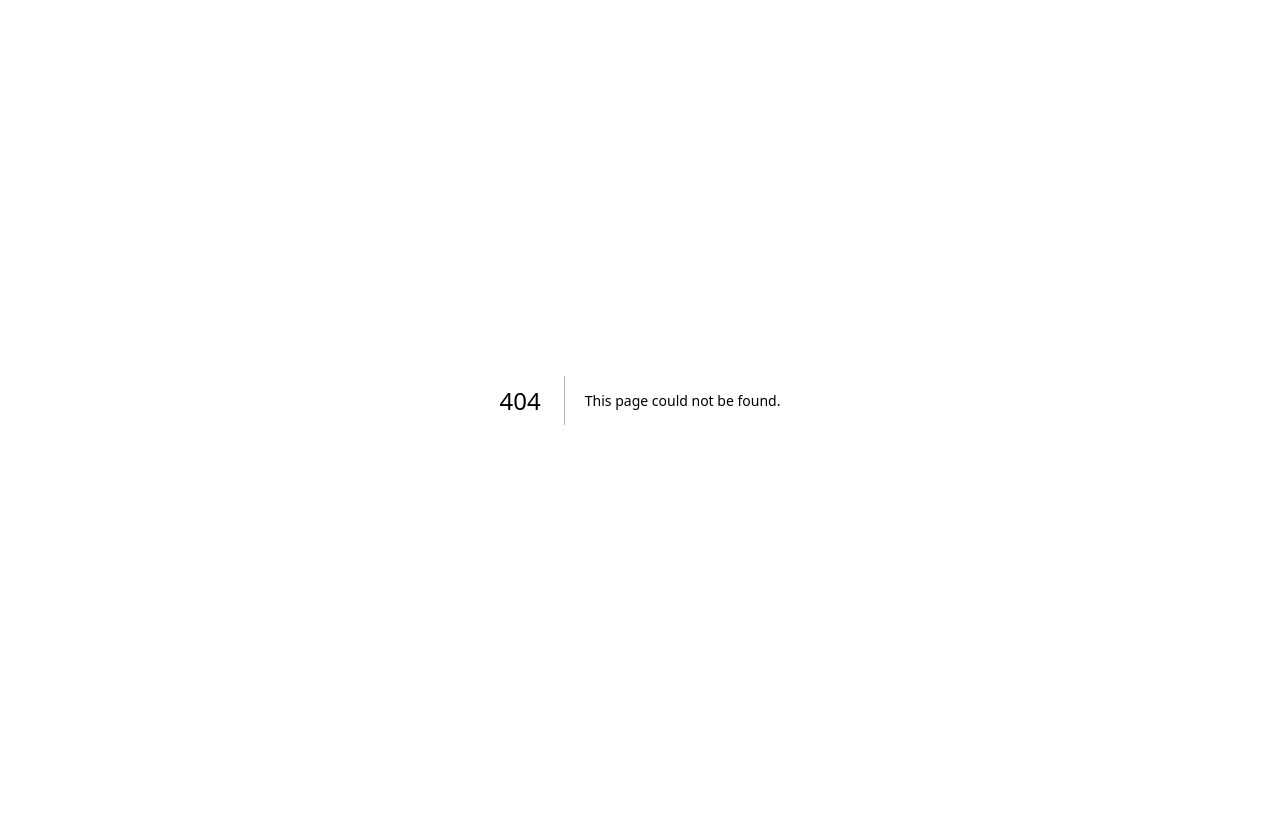
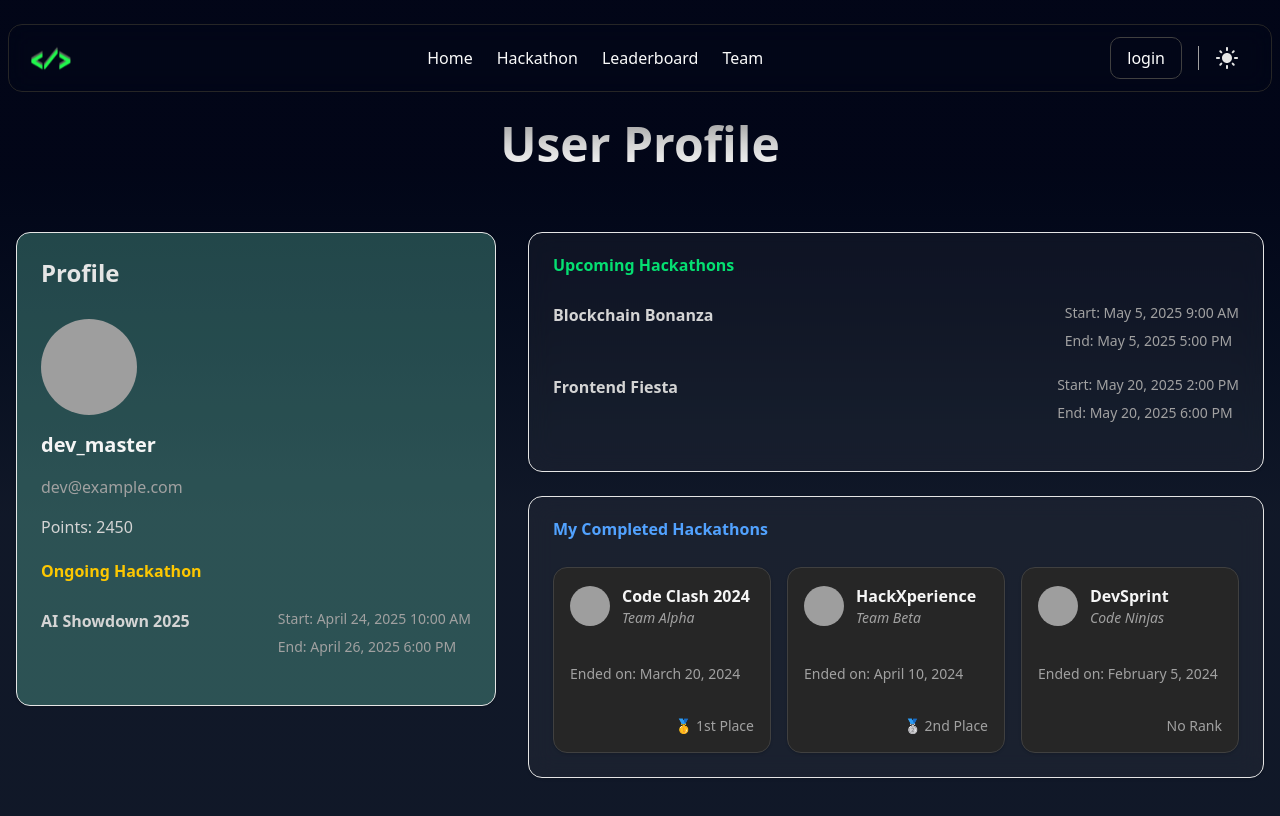
Before and after one commit to One-Project-One-Week/DevLeague-Frontend, a Next.js app in the folder devleague/: page /profile in a window 1280 px wide. Before the commit this address had no page. Shown: the top 816 px of the page. Built offline with nearby package versions, Linux system fonts and the light colour scheme; grey boxes are pictures that could not be loaded.

Commit message:
Add profile page

```diff
--- /dev/null
+++ b/devleague/app/(root)/profile/page.jsx
@@ -0,0 +1,245 @@
+"use client"
+
+import { motion } from "framer-motion"
+import { Avatar, AvatarFallback, AvatarImage } from "@/components/ui/avatar"
+import { Card, CardContent, CardHeader, CardTitle } from "@/components/ui/card"
+
+const profile = {
+  username: "dev_master",
+  email: "dev@example.com",
+  points: 2450,
+  image: "/profile.jpg", // change to real image path
+}
+
+const hackathons = {
+  ongoing: [
+    {
+      name: "AI Showdown 2025",
+      startDatetime: "April 24, 2025 10:00 AM",
+      endDatetime: "April 26, 2025 6:00 PM",
+    },
+  ],
+  upcoming: [
+    {
+      name: "Blockchain Bonanza",
+      startDatetime: "May 5, 2025 9:00 AM",
+      endDatetime: "May 5, 2025 5:00 PM",
+    },
+    {
+      name: "Frontend Fiesta",
+      startDatetime: "May 20, 2025 2:00 PM",
+      endDatetime: "May 20, 2025 6:00 PM",
+    },
+  ],
+  completed: [
+    {
+      name: "Code Clash 2024",
+      team: "Team Alpha",
+      rank: 1,
+      endDate: "March 20, 2024",
+      image: "/codeclash.jpg",
+    },
+    {
+      name: "HackXperience",
+      team: "Team Beta",
+      rank: 2,
+      endDate: "April 10, 2024",
+      image: "/hackxperience.jpg",
+    },
+    {
+      name: "DevSprint",
+      team: "Code Ninjas",
+      rank: null,
+      endDate: "February 5, 2024",
+      image: "/devsprint.jpg",
+    },
+  ],
+}
+
+const itemVariants = {
+  hidden: { opacity: 0, y: 30 },
+  visible: (i) => ({
+    opacity: 1,
+    y: 0,
+    transition: {
+      delay: i * 0.2,
+      duration: 0.5,
+      ease: "easeOut",
+    },
+  }),
+}
+
+export default function ProfilePage() {
+  return (
+    <section className="max-w-7xl mx-auto px-4 pt-30 pb-20">
+      <motion.div
+        initial={{ opacity: 0, y: -50 }}
+        animate={{ opacity: 1, y: 0 }}
+        transition={{ duration: 0.6 }}
+        className="text-center mb-16"
+      >
+        <h1 className="text-4xl lg:text-5xl font-bold bg-gradient-to-t from-neutral-100 via-neutral-300 to-neutral-400 bg-clip-text text-transparent">
+          User Profile
+        </h1>
+      </motion.div>
+
+      <div className="grid grid-cols-1 md:grid-cols-5 gap-8">
+        {/* Left Column */}
+        <motion.div
+          initial="hidden"
+          whileInView="visible"
+          variants={{ visible: { transition: { staggerChildren: 0.2 } } }}
+          className="md:col-span-2 space-y-6"
+        >
+          {/* Profile Info */}
+          <motion.div variants={itemVariants} custom={0}>
+            <Card className="bg-[#7FFFD640] text-neutral-200">
+              <CardHeader>
+                <CardTitle className="text-2xl">Profile</CardTitle>
+              </CardHeader>
+              <CardContent className="flex flex-col items-start gap-4">
+                <Avatar className="h-24 w-24">
+                  <AvatarImage src={profile.image} />
+                  <AvatarFallback>DM</AvatarFallback>
+                </Avatar>
+                <h2 className="text-xl font-semibold text-neutral-100">
+                  {profile.username}
+                </h2>
+                <p className="text-neutral-400">{profile.email}</p>
+                <p className="text-neutral-300 font-medium">
+                  Points: {profile.points}
+                </p>
+              </CardContent>
+
+              {/* Ongoing Hackathons */}
+              <CardHeader>
+                <CardTitle className="text-yellow-400">
+                  Ongoing Hackathon
+                </CardTitle>
+              </CardHeader>
+              <CardContent>
+                {hackathons.ongoing.length > 0 ? (
+                  hackathons.ongoing.map((event, i) => (
+                    <div
+                      key={i}
+                      className="flex flex-column justify-between mb-6"
+                    >
+                      <p className="text-neutral-300 font-semibold">
+                        {event.name}
+                      </p>
+                      <div className="flex flex-col gap-2">
+                        <p className="text-neutral-400 text-sm">
+                          Start: {event.startDatetime}
+                        </p>
+                        <p className="text-neutral-400 text-sm">
+                          End: {event.endDatetime}
+                        </p>
+                      </div>
+                    </div>
+                  ))
+                ) : (
+                  <p className="text-neutral-500">No ongoing event</p>
+                )}
+              </CardContent>
+            </Card>
+          </motion.div>
+        </motion.div>
+
+        {/* Right Column */}
+        <motion.div
+          initial="hidden"
+          whileInView="visible"
+          variants={{ visible: { transition: { staggerChildren: 0.2 } } }}
+          className="md:col-span-3 space-y-6"
+        >
+          {/* Upcoming Hackathons */}
+          <motion.div variants={itemVariants} custom={0}>
+            <Card className="bg-neutral-500/10 backdrop-blur-md text-neutral-200">
+              <CardHeader>
+                <CardTitle className="text-green-400">
+                  Upcoming Hackathons
+                </CardTitle>
+              </CardHeader>
+              <CardContent>
+                {hackathons.upcoming.length > 0 ? (
+                  hackathons.upcoming.map((event, i) => (
+                    <div
+                      key={i}
+                      className="flex flex-column justify-between mb-6"
+                    >
+                      <p className="text-neutral-300 font-semibold">
+                        {event.name}
+                      </p>
+                      <div className="flex flex-col gap-2">
+                        <p className="text-neutral-400 text-sm">
+                          Start: {event.startDatetime}
+                        </p>
+                        <p className="text-neutral-400 text-sm">
+                          End: {event.endDatetime}
+                        </p>
+                      </div>
+                    </div>
+                  ))
+                ) : (
+                  <p className="text-neutral-500">No upcoming events</p>
+                )}
+              </CardContent>
+            </Card>
+          </motion.div>
+
+          {/* Completed Hackathons */}
+          <motion.div variants={itemVariants} custom={1}>
+            <Card className="bg-neutral-500/10 backdrop-blur-md text-neutral-200">
+              <CardHeader>
+                <CardTitle className="text-blue-400">
+                  My Completed Hackathons
+                </CardTitle>
+              </CardHeader>
+              <CardContent>
+                {hackathons.completed.length > 0 ? (
+                  <div className="grid sm:grid-cols-2 lg:grid-cols-3 gap-4">
+                    {hackathons.completed.map((event, i) => (
+                      <Card
+                        key={i}
+                        className="bg-neutral-800 border border-neutral-700 text-neutral-200 p-4"
+                      >
+                        <div className="flex items-center gap-3 mb-3">
+                          <Avatar className="h-10 w-10">
+                            <AvatarImage src={event.image} />
+                            <AvatarFallback>HK</AvatarFallback>
+                          </Avatar>
+                          <div>
+                            <p className="font-semibold text-neutral-100">
+                              {event.name}
+                            </p>
+                            <p className="text-sm text-neutral-400 italic">
+                              {event.team}
+                            </p>
+                          </div>
+                        </div>
+                        <div className="text-sm text-neutral-400 mb-2">
+                          Ended on: {event.endDate}
+                        </div>
+                        <div className="text-sm text-right text-neutral-400">
+                          {event.rank === 1
+                            ? "🥇 1st Place"
+                            : event.rank === 2
+                            ? "🥈 2nd Place"
+                            : event.rank === 3
+                            ? "🥉 3rd Place"
+                            : "No Rank"}
+                        </div>
+                      </Card>
+                    ))}
+                  </div>
+                ) : (
+                  <p className="text-neutral-500">No completed events</p>
+                )}
+              </CardContent>
+            </Card>
+          </motion.div>
+        </motion.div>
+      </div>
+    </section>
+  )
+}
--- /dev/null
+++ b/devleague/app/user/layout.jsx
@@ -0,0 +1,7 @@
+export default function ProfileLayout({ children }) {
+  return (
+    <main className=" antialiased bg-gradient-to-b from-slate-950 from-20%  to-gray-900 to-60%">
+      {children}
+    </main>
+  )
+}
```
Also changed, not shown: devleague/app/user/profile/page.jsx (deleted).
